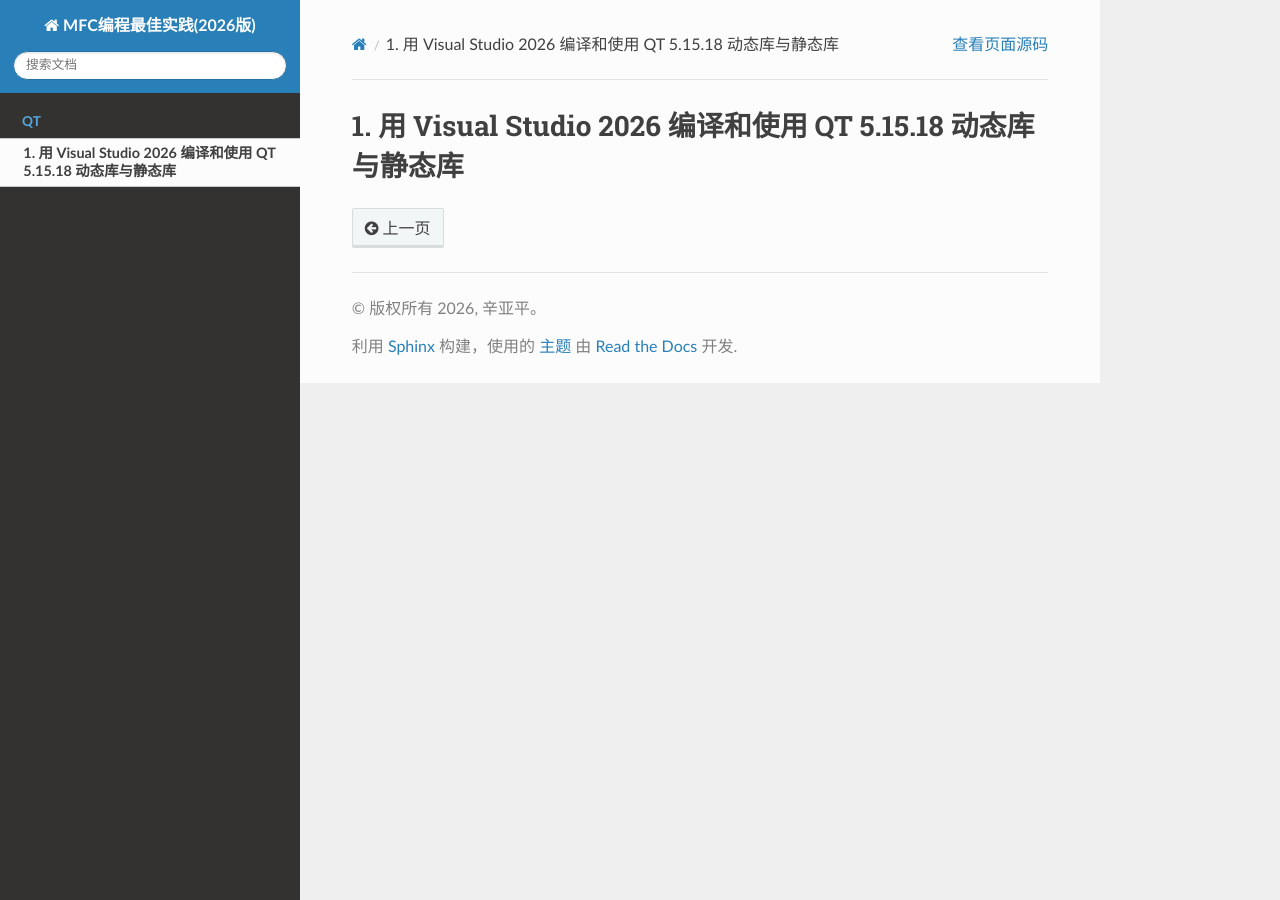
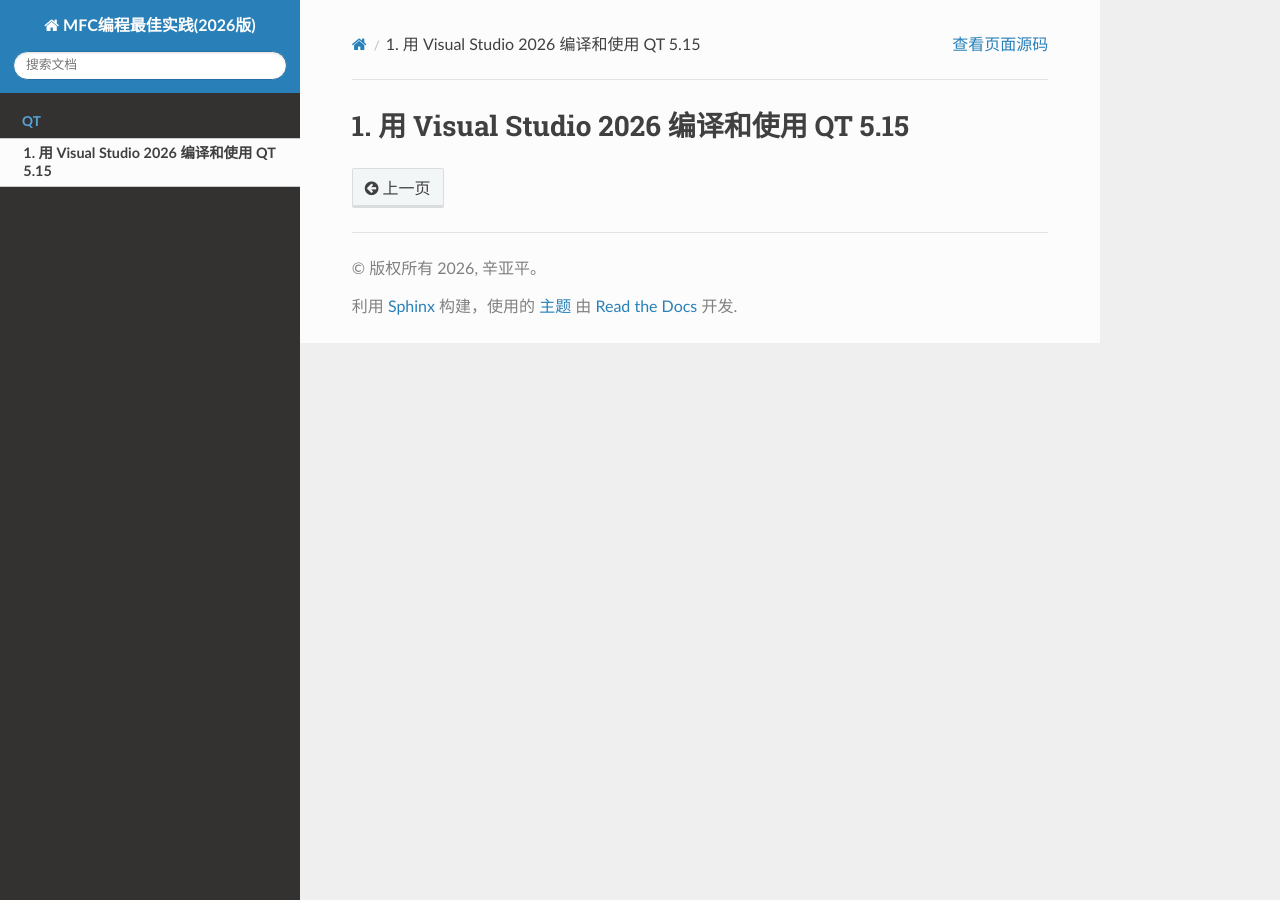
Before and after one commit to yapingxin/TechNotes-2026, a Sphinx documentation site: the page built from docs/QT/260121-VS2026-BuildQT5.rst, in a window 1280 px wide. Built offline with Sphinx 7.4.7 and the Read the Docs theme 3.1.0, drawn with Linux system fonts in a browser that asks for light colours.

Commit message:
update title

```diff
--- a/docs/QT/260121-VS2026-BuildQT5.rst
+++ b/docs/QT/260121-VS2026-BuildQT5.rst
@@ -1,3 +1,3 @@
 
-用 Visual Studio 2026 编译和使用 QT 5.15.18 动态库与静态库
-==========================================================
+用 Visual Studio 2026 编译和使用 QT 5.15
+========================================
```
